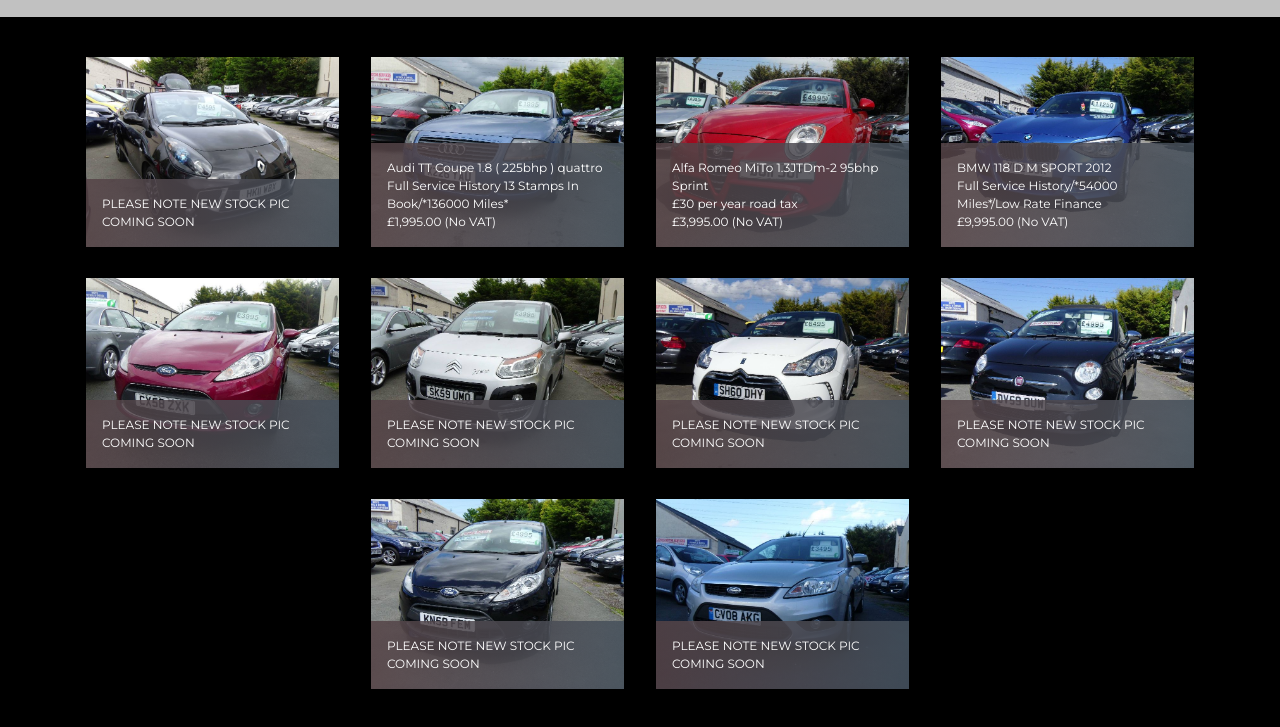
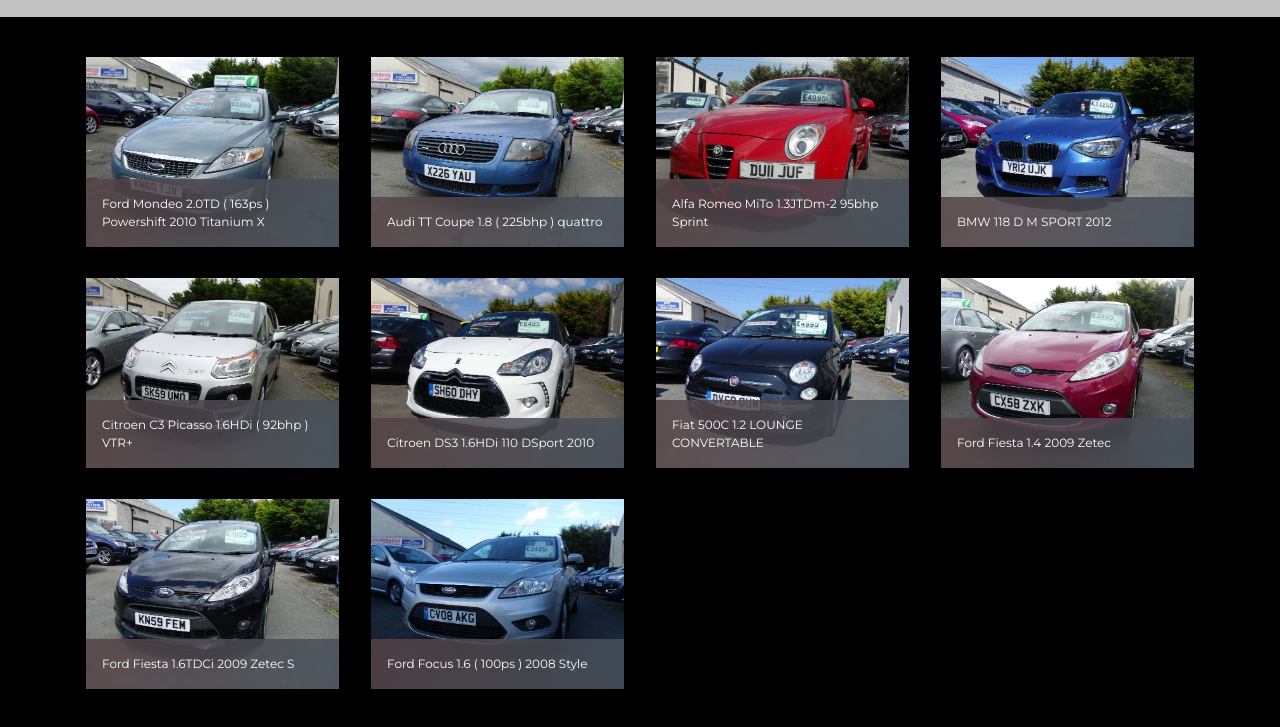
Before and after one commit to arthur365/INSTOCKNOW, a plain HTML site: page index.html in a window 1280 px wide. Shown: the part 1093-1820 px from the top of the page. Drawn offline with nearby package versions, Linux system fonts and the light colour scheme; files whose address does not match are found by name.

Commit message:
create github pages

```diff
--- a/assets/images/hashes.json
+++ b/assets/images/hashes.json
@@ -1 +1 @@
-{"5H08jPLMRHe3O7RkhjcH4A==":"capture%20office%20at%20cap-776x576.png","0u1OrWSrP4yg0FyheCTMsg==":"mbr-1728x1080.jpg","91gdz8RMFpgyEj+D67itOg==":"mbr-1681x1080.jpg","0a8uV4cjSQd3CO8Hu+ng5Q==":"mbr-1620x1080.jpg","CPmoENahTlbI7a/dGdMw2w==":"mbr-1625x1080.jpg","fFaQeZjUDELWowdm00t/RQ==":"sam-2000x1500.jpg","/Jf3IqrromR46+n0vqcevw==":"logo-132x101.jpg","T1hQfV200LG1sh3zGNdL+g==":"mbr-1-1728x1080.jpg","M/ngXdxuK6/0QTOMWk6J4A==":"ade%20yau-1600x1199.jpg","d8odTqiZeZV0nPDj65TNyA==":"alfa%20juf-1600x1199.jpg","Ab108mJ2FCa6CqvRR+t4XQ==":"bm%20ujk-1600x1199.jpg","ccizaeBpT1VYwer+pQ6IBw==":"citroen%20c3%20picasso-1600x1199.jpg","SY0kwPQGKqrX195KRTYLDg==":"citroen%20ds3%201.6hdi%20110%20dsport%202010%20dhy-1600x1199.jpg","+5LJ5uZJyhVf/K6NO4SSkA==":"fiat%20500c%201.2%20lounge%20convertable%20ouw-1600x1199.jpg","BRfh6/g8zK5DjCqkyn1aKw==":"ford%20fiesta%201.4%202009%20zetec%20zxk-1600x1199.jpg","VOi3rqD9jaoo8lRBykDOmA==":"ford%20fiesta%201.6tdci%202009%20zetec%20s%20fem-1600x1199.jpg","W7U8BUPslrBvaTXiMGU0+A==":"ford%20focus%201.6%20(%20100ps%20)%202008%20style%20akg-1600x1199.jpg"}
+{"5H08jPLMRHe3O7RkhjcH4A==":"capture%20office%20at%20cap-776x576.png","0u1OrWSrP4yg0FyheCTMsg==":"mbr-1728x1080.jpg","91gdz8RMFpgyEj+D67itOg==":"mbr-1681x1080.jpg","0a8uV4cjSQd3CO8Hu+ng5Q==":"mbr-1620x1080.jpg","CPmoENahTlbI7a/dGdMw2w==":"mbr-1625x1080.jpg","fFaQeZjUDELWowdm00t/RQ==":"sam-2000x1500.jpg","/Jf3IqrromR46+n0vqcevw==":"logo-132x101.jpg","T1hQfV200LG1sh3zGNdL+g==":"mbr-1-1728x1080.jpg","M/ngXdxuK6/0QTOMWk6J4A==":"ade%20yau-1600x1199.jpg","d8odTqiZeZV0nPDj65TNyA==":"alfa%20juf-1600x1199.jpg","Ab108mJ2FCa6CqvRR+t4XQ==":"bm%20ujk-1600x1199.jpg","ccizaeBpT1VYwer+pQ6IBw==":"citroen%20c3%20picasso-1600x1199.jpg","SY0kwPQGKqrX195KRTYLDg==":"citroen%20ds3%201.6hdi%20110%20dsport%202010%20dhy-1600x1199.jpg","+5LJ5uZJyhVf/K6NO4SSkA==":"fiat%20500c%201.2%20lounge%20convertable%20ouw-1600x1199.jpg","BRfh6/g8zK5DjCqkyn1aKw==":"ford%20fiesta%201.4%202009%20zetec%20zxk-1600x1199.jpg","VOi3rqD9jaoo8lRBykDOmA==":"ford%20fiesta%201.6tdci%202009%20zetec%20s%20fem-1600x1199.jpg","W7U8BUPslrBvaTXiMGU0+A==":"ford%20focus%201.6%20(%20100ps%20)%202008%20style%20akg-1600x1199.jpg","tqZVXcH45T61BHv6eldTUw==":"ford%20mondeo%202.0td%20(%20163ps%20)%20powershift%202010%20titanium%20x%20%20tjv-1600x1199.jpg"}
--- a/index.html
+++ b/index.html
@@ -61,7 +61,7 @@
 
 </section>
 
-<section class="engine"><a href="https://mobirise.co">Mobirise</a></section><section class="mbr-section mbr-section-hero mbr-section-full header2 mbr-parallax-background mbr-after-navbar" id="header2-6" data-rv-view="0" style="background-image: url(assets/images/mbr-1620x1080.jpg);">
+<section class="engine"><a href="https://mobirise.co/b">web creator</a></section><section class="mbr-section mbr-section-hero mbr-section-full header2 mbr-parallax-background mbr-after-navbar" id="header2-6" data-rv-view="0" style="background-image: url(assets/images/mbr-1620x1080.jpg);">
 
     <div class="mbr-overlay" style="opacity: 0.4; background-color: rgb(0, 0, 0);">
     </div>
@@ -142,10 +142,10 @@
 
 
 
-                            <img src="assets/images/sam-2000x1500-800x600.jpg" alt="">
+                            <img src="assets/images/ford-mondeo-2.0td-163ps-powershift-2010-titanium-x-tjv-1600x1199-800x599.jpg" alt="">
 
                             <span class="icon-focus"></span>
-                            <span class="mbr-gallery-title">PLEASE NOTE NEW STOCK PIC COMING SOON</span>
+                            <span class="mbr-gallery-title">Ford Mondeo 2.0TD ( 163ps ) Powershift 2010 Titanium X</span>
                         </div>
                     </div><div class="mbr-gallery-item mbr-gallery-item__mobirise3 mbr-gallery-item--p1" data-video-url="false" data-tags="Responsive">
                         <div href="#lb-gallery3-8" data-slide-to="1" data-toggle="modal">
@@ -156,8 +156,7 @@
 
                             <span class="icon-focus"></span>
                             <span class="mbr-gallery-title">Audi TT Coupe 1.8 ( 225bhp ) quattro
-<br>Full Service History 13 Stamps In Book/*136000 Miles*
-<br>£1,995.00 (No VAT)&nbsp;</span>
+<br></span>
                         </div>
                     </div><div class="mbr-gallery-item mbr-gallery-item__mobirise3 mbr-gallery-item--p1" data-video-url="false" data-tags="Creative">
                         <div href="#lb-gallery3-8" data-slide-to="2" data-toggle="modal">
@@ -168,8 +167,7 @@
 
                             <span class="icon-focus"></span>
                             <span class="mbr-gallery-title">Alfa Romeo MiTo 1.3JTDm-2 95bhp Sprint
-<br>£30 per year road tax
-<br>£3,995.00 (No VAT)</span>
+<br></span>
                         </div>
                     </div><div class="mbr-gallery-item mbr-gallery-item__mobirise3 mbr-gallery-item--p1" data-video-url="false" data-tags="Animated">
                         <div href="#lb-gallery3-8" data-slide-to="3" data-toggle="modal">
@@ -180,8 +178,7 @@
 
                             <span class="icon-focus"></span>
                             <span class="mbr-gallery-title">BMW 118 D M SPORT 2012
-<br>Full Service History/*54000 Miles*/Low Rate Finance
-<br>£9,995.00 (No VAT)&nbsp;</span>
+<br></span>
                         </div>
                     </div><div class="mbr-gallery-item mbr-gallery-item__mobirise3 mbr-gallery-item--p1" data-video-url="false" data-tags="Awesome">
                         <div href="#lb-gallery3-8" data-slide-to="4" data-toggle="modal">
@@ -191,7 +188,7 @@
                             <img src="assets/images/citroen-c3-picasso-1600x1199-800x599.jpg" alt="">
 
                             <span class="icon-focus"></span>
-                            <span class="mbr-gallery-title">PLEASE NOTE NEW STOCK PIC COMING SOON</span>
+                            <span class="mbr-gallery-title">Citroen C3 Picasso 1.6HDi ( 92bhp ) VTR+</span>
                         </div>
                     </div><div class="mbr-gallery-item mbr-gallery-item__mobirise3 mbr-gallery-item--p1" data-video-url="false" data-tags="Beautiful">
                         <div href="#lb-gallery3-8" data-slide-to="5" data-toggle="modal">
@@ -201,7 +198,7 @@
                             <img src="assets/images/citroen-ds3-1.6hdi-110-dsport-2010-dhy-1600x1199-800x599.jpg" alt="">
 
                             <span class="icon-focus"></span>
-                            <span class="mbr-gallery-title">PLEASE NOTE NEW STOCK PIC COMING SOON</span>
+                            <span class="mbr-gallery-title">Citroen DS3 1.6HDi 110 DSport 2010</span>
                         </div>
                     </div><div class="mbr-gallery-item mbr-gallery-item__mobirise3 mbr-gallery-item--p1" data-video-url="false" data-tags="Responsive">
                         <div href="#lb-gallery3-8" data-slide-to="6" data-toggle="modal">
@@ -211,7 +208,7 @@
                             <img src="assets/images/fiat-500c-1.2-lounge-convertable-ouw-1600x1199-800x599.jpg" alt="">
 
                             <span class="icon-focus"></span>
-                            <span class="mbr-gallery-title">PLEASE NOTE NEW STOCK PIC COMING SOON</span>
+                            <span class="mbr-gallery-title">Fiat 500C 1.2 LOUNGE CONVERTABLE</span>
                         </div>
                     </div><div class="mbr-gallery-item mbr-gallery-item__mobirise3 mbr-gallery-item--p1" data-video-url="false" data-tags="Animated">
                         <div href="#lb-gallery3-8" data-slide-to="7" data-toggle="modal">
@@ -221,7 +218,7 @@
                             <img src="assets/images/ford-fiesta-1.4-2009-zetec-zxk-1600x1199-800x599.jpg" alt="">
 
                             <span class="icon-focus"></span>
-                            <span class="mbr-gallery-title">PLEASE NOTE NEW STOCK PIC COMING SOON</span>
+                            <span class="mbr-gallery-title">Ford Fiesta 1.4 2009 Zetec</span>
                         </div>
                     </div><div class="mbr-gallery-item mbr-gallery-item__mobirise3 mbr-gallery-item--p1" data-video-url="false" data-tags="Animated">
                         <div href="#lb-gallery3-8" data-slide-to="8" data-toggle="modal">
@@ -231,7 +228,7 @@
                             <img src="assets/images/ford-fiesta-1.6tdci-2009-zetec-s-fem-1600x1199-800x599.jpg" alt="">
 
                             <span class="icon-focus"></span>
-                            <span class="mbr-gallery-title">PLEASE NOTE NEW STOCK PIC COMING SOON</span>
+                            <span class="mbr-gallery-title">Ford Fiesta 1.6TDCi 2009 Zetec S</span>
                         </div>
                     </div><div class="mbr-gallery-item mbr-gallery-item__mobirise3 mbr-gallery-item--p1" data-video-url="false" data-tags="Animated">
                         <div href="#lb-gallery3-8" data-slide-to="9" data-toggle="modal">
@@ -241,7 +238,7 @@
                             <img src="assets/images/ford-focus-1.6-100ps-2008-style-akg-1600x1199-800x599.jpg" alt="">
 
                             <span class="icon-focus"></span>
-                            <span class="mbr-gallery-title">PLEASE NOTE NEW STOCK PIC COMING SOON</span>
+                            <span class="mbr-gallery-title">Ford Focus 1.6 ( 100ps ) 2008 Style</span>
                         </div>
                     </div>
                 </div>
@@ -256,11 +253,11 @@
             <div class="modal-content">
                 <div class="modal-body">
                     <ol class="carousel-indicators">
-                        <li data-app-prevent-settings="" data-target="#lb-gallery3-8" data-slide-to="0"></li><li data-app-prevent-settings="" data-target="#lb-gallery3-8" data-slide-to="1"></li><li data-app-prevent-settings="" data-target="#lb-gallery3-8" data-slide-to="2"></li><li data-app-prevent-settings="" data-target="#lb-gallery3-8" data-slide-to="3"></li><li data-app-prevent-settings="" data-target="#lb-gallery3-8" data-slide-to="4"></li><li data-app-prevent-settings="" data-target="#lb-gallery3-8" data-slide-to="5"></li><li data-app-prevent-settings="" data-target="#lb-gallery3-8" data-slide-to="6"></li><li data-app-prevent-settings="" data-target="#lb-gallery3-8" data-slide-to="7"></li><li data-app-prevent-settings="" data-target="#lb-gallery3-8" data-slide-to="8"></li><li data-app-prevent-settings="" data-target="#lb-gallery3-8" class=" active" data-slide-to="9"></li>
+                        <li data-app-prevent-settings="" data-target="#lb-gallery3-8" class=" active" data-slide-to="0"></li><li data-app-prevent-settings="" data-target="#lb-gallery3-8" data-slide-to="1"></li><li data-app-prevent-settings="" data-target="#lb-gallery3-8" data-slide-to="2"></li><li data-app-prevent-settings="" data-target="#lb-gallery3-8" data-slide-to="3"></li><li data-app-prevent-settings="" data-target="#lb-gallery3-8" data-slide-to="4"></li><li data-app-prevent-settings="" data-target="#lb-gallery3-8" data-slide-to="5"></li><li data-app-prevent-settings="" data-target="#lb-gallery3-8" data-slide-to="6"></li><li data-app-prevent-settings="" data-target="#lb-gallery3-8" data-slide-to="7"></li><li data-app-prevent-settings="" data-target="#lb-gallery3-8" data-slide-to="8"></li><li data-app-prevent-settings="" data-target="#lb-gallery3-8" data-slide-to="9"></li>
                     </ol>
                     <div class="carousel-inner">
-                        <div class="carousel-item">
-                            <img src="assets/images/sam-2000x1500.jpg" alt="">
+                        <div class="carousel-item active">
+                            <img src="assets/images/ford-mondeo-2.0td-163ps-powershift-2010-titanium-x-tjv-1600x1199.jpg" alt="">
                         </div><div class="carousel-item">
                             <img src="assets/images/ade-yau-1600x1199.jpg" alt="">
                         </div><div class="carousel-item">
@@ -277,7 +274,7 @@
                             <img src="assets/images/ford-fiesta-1.4-2009-zetec-zxk-1600x1199.jpg" alt="">
                         </div><div class="carousel-item">
                             <img src="assets/images/ford-fiesta-1.6tdci-2009-zetec-s-fem-1600x1199.jpg" alt="">
-                        </div><div class="carousel-item active">
+                        </div><div class="carousel-item">
                             <img src="assets/images/ford-focus-1.6-100ps-2008-style-akg-1600x1199.jpg" alt="">
                         </div>
                     </div>
@@ -326,7 +323,7 @@
 
                     <form action="https://mobirise.com/" method="post" data-form-title="CONTACT FORM">
 
-                        <input type="hidden" value="mR6HaKVgL5GXMXggG0CBHQPCZauIcmjHcu2YxvcRKkjn7P9oQmtbo73jQhtmaxes/tQJjK9Mxg+WjV3+Qyv3i4OMHyiP1iql1GabUfrHR9S0chAvzyzVUhMEAdZq0nhE" data-form-email="true">
+                        <input type="hidden" value="CBua+blAyOpacc78nTSU4rVP478ZEUUqhAezS8vGzLsXuz5EWjXZ6f/n56+F6p2ga9/hY919Lgj1rNpHQ4SaLnya9WtMkk5Psxpw2iq2hzMlw/YjCV1BiFYST4vYccE8" data-form-email="true">
 
                         <div class="row row-sm-offset">
 
```
Also changed, not shown: assets/images/ford-mondeo-2.0td-163ps-powershift-2010-titanium-x-tjv-1600x1199-800x599.jpg (added), assets/images/ford-mondeo-2.0td-163ps-powershift-2010-titanium-x-tjv-1600x1199.jpg (added), 1 other file.
